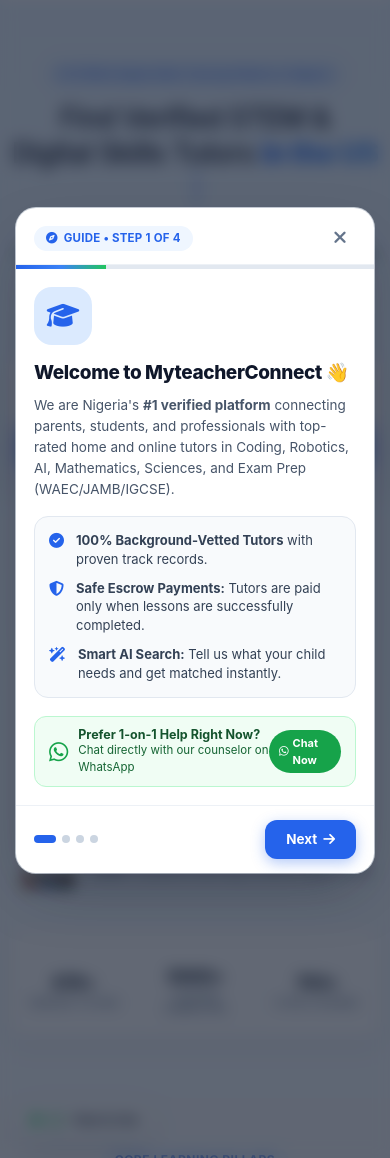
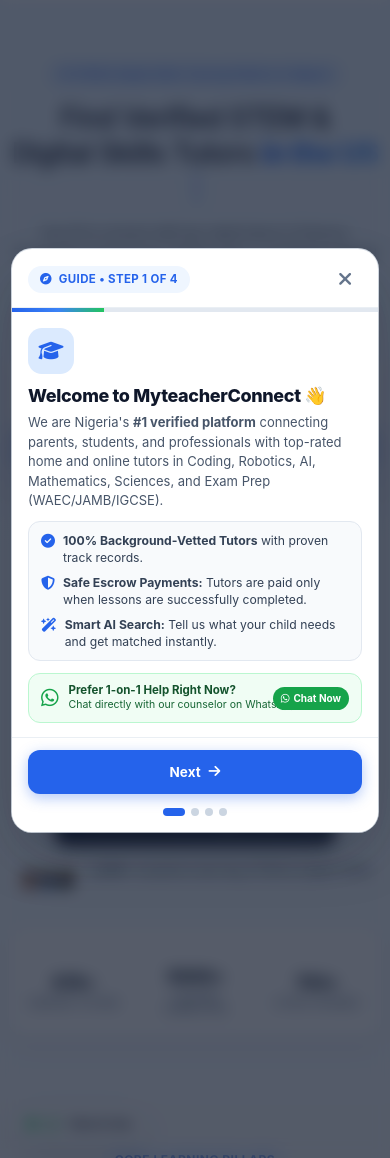
Before and after one commit to Myteacher-Institute/TutorMatch-AI, a Django app: page / in a window 390 px wide. Shown: the part 77-1235 px from the top of the page. Run offline with Django 5.2, Linux system fonts and the light colour scheme; a user stored in the database is signed in; data comes from the database, SQL or seed files in the repository; data that the repository does not hold is empty; some libraries are stand-ins or nearby versions.

Commit message:
Fix back button styling and optimize mobile modal layout

```diff
--- a/templates/components/onboarding_guide_modal.html
+++ b/templates/components/onboarding_guide_modal.html
@@ -9,7 +9,7 @@
   .mtc-tour-overlay {
     position: fixed;
     inset: 0;
-    background: rgba(15, 23, 42, 0.65);
+    background: rgba(15, 23, 42, 0.7);
     backdrop-filter: blur(8px);
     -webkit-backdrop-filter: blur(8px);
     z-index: 99995;
@@ -32,15 +32,15 @@
     position: relative;
     background: #ffffff;
     width: 100%;
-    max-width: 520px;
+    max-width: 500px;
     border-radius: 24px;
-    box-shadow: 0 25px 60px -15px rgba(15, 23, 42, 0.35), 0 0 0 1px rgba(226, 232, 240, 0.8);
+    box-shadow: 0 25px 60px -15px rgba(15, 23, 42, 0.35), 0 0 0 1px rgba(226, 232, 240, 0.9);
     overflow: hidden;
-    transform: scale(0.94) translateY(12px);
+    transform: scale(0.95) translateY(12px);
     transition: transform 0.35s cubic-bezier(0.16, 1, 0.3, 1);
     display: flex;
     flex-direction: column;
-    max-height: 90vh;
+    max-height: 88vh;
   }
 
   .mtc-tour-overlay.is-active .mtc-tour-card {
@@ -55,11 +55,12 @@
 
   /* Header Bar */
   .mtc-tour-header {
-    padding: 18px 24px 12px;
+    padding: 18px 22px 14px;
     display: flex;
     align-items: center;
     justify-content: space-between;
-    border-bottom: 1px solid rgba(226, 232, 240, 0.6);
+    border-bottom: 1px solid rgba(226, 232, 240, 0.7);
+    flex-shrink: 0;
   }
 
   html.dark .mtc-tour-header {
@@ -69,14 +70,14 @@
   .mtc-tour-badge-pill {
     display: inline-flex;
     align-items: center;
-    gap: 6px;
+    gap: 7px;
     background: #eff6ff;
     color: #2563eb;
     font-size: 11.5px;
     font-weight: 700;
-    padding: 4px 12px;
+    padding: 5px 12px;
     border-radius: 9999px;
-    letter-spacing: 0.02em;
+    letter-spacing: 0.03em;
     text-transform: uppercase;
   }
 
@@ -89,13 +90,13 @@
     background: transparent;
     border: none;
     color: #64748b;
-    width: 32px;
-    height: 32px;
+    width: 34px;
+    height: 34px;
     border-radius: 50%;
     display: inline-flex;
     align-items: center;
     justify-content: center;
-    font-size: 18px;
+    font-size: 19px;
     cursor: pointer;
     transition: all 0.2s ease;
   }
@@ -117,6 +118,7 @@
     width: 100%;
     position: relative;
     overflow: hidden;
+    flex-shrink: 0;
   }
 
   html.dark .mtc-tour-progress-track {
@@ -132,9 +134,10 @@
 
   /* Slide Body */
   .mtc-tour-body {
-    padding: 24px;
+    padding: 22px 24px;
     overflow-y: auto;
     flex: 1;
+    -webkit-overflow-scrolling: touch;
   }
 
   .mtc-tour-step {
@@ -159,14 +162,14 @@
 
   /* Step Visuals */
   .mtc-step-icon-wrap {
-    width: 58px;
-    height: 58px;
-    border-radius: 18px;
+    width: 54px;
+    height: 54px;
+    border-radius: 16px;
     display: flex;
     align-items: center;
     justify-content: center;
-    font-size: 26px;
-    margin-bottom: 16px;
+    font-size: 24px;
+    margin-bottom: 14px;
   }
 
   .mtc-step-icon-welcome {
@@ -190,11 +193,11 @@
   }
 
   .mtc-tour-step h3 {
-    font-size: 21px;
+    font-size: 20px;
     font-weight: 800;
     color: #0f172a;
-    line-height: 1.25;
-    margin: 0 0 10px;
+    line-height: 1.3;
+    margin: 0 0 8px;
     letter-spacing: -0.02em;
   }
 
@@ -203,23 +206,23 @@
   }
 
   .mtc-tour-step p {
-    font-size: 14.5px;
+    font-size: 14px;
     line-height: 1.55;
     color: #475569;
-    margin: 0 0 16px;
+    margin: 0 0 14px;
   }
 
   html.dark .mtc-tour-step p {
     color: #94a3b8;
   }
 
-  /* Interactive Feature Mockups inside Tour */
+  /* Highlight Feature Boxes */
   .mtc-feature-highlight-box {
     background: #f8fafc;
     border: 1px solid #e2e8f0;
     border-radius: 14px;
-    padding: 14px;
-    margin: 14px 0 18px;
+    padding: 12px 14px;
+    margin: 12px 0 16px;
   }
 
   html.dark .mtc-feature-highlight-box {
@@ -230,8 +233,8 @@
   .mtc-highlight-item {
     display: flex;
     align-items: flex-start;
-    gap: 12px;
-    margin-bottom: 10px;
+    gap: 10px;
+    margin-bottom: 9px;
   }
 
   .mtc-highlight-item:last-child {
@@ -239,14 +242,14 @@
   }
 
   .mtc-highlight-icon {
-    font-size: 15px;
+    font-size: 14px;
     color: #2563eb;
     margin-top: 2px;
     flex-shrink: 0;
   }
 
   .mtc-highlight-text {
-    font-size: 13px;
+    font-size: 12.8px;
     line-height: 1.45;
     color: #334155;
   }
@@ -260,6 +263,7 @@
     display: flex;
     align-items: center;
     justify-content: space-between;
+    gap: 10px;
     background: #f0fdf4;
     border: 1px solid #bbf7d0;
     border-radius: 12px;
@@ -284,19 +288,21 @@
     display: flex;
     align-items: center;
     gap: 10px;
+    min-width: 0;
   }
 
   .mtc-step-wa-banner-left i {
-    font-size: 22px;
+    font-size: 20px;
     color: #16a34a;
+    flex-shrink: 0;
   }
 
   .mtc-step-wa-title {
-    font-size: 12.5px;
+    font-size: 12px;
     font-weight: 700;
     color: #14532d;
     display: block;
-    line-height: 1.2;
+    line-height: 1.25;
   }
 
   html.dark .mtc-step-wa-title {
@@ -304,9 +310,12 @@
   }
 
   .mtc-step-wa-sub {
-    font-size: 11.5px;
+    font-size: 11px;
     color: #166534;
     display: block;
+    white-space: nowrap;
+    overflow: hidden;
+    text-overflow: ellipsis;
   }
 
   html.dark .mtc-step-wa-sub {
@@ -323,24 +332,27 @@
     display: inline-flex;
     align-items: center;
     gap: 4px;
+    white-space: nowrap;
+    flex-shrink: 0;
   }
 
   /* Final Step Big WhatsApp Hero CTA */
   .mtc-wa-hero-cta {
     background: linear-gradient(135deg, #16a34a 0%, #15803d 100%);
     color: #ffffff !important;
-    border-radius: 16px;
-    padding: 16px 20px;
+    border-radius: 14px;
+    padding: 15px 18px;
     display: flex;
     align-items: center;
     justify-content: center;
     gap: 10px;
-    font-size: 15.5px;
+    font-size: 14.5px;
     font-weight: 700;
     text-decoration: none;
     box-shadow: 0 10px 25px -5px rgba(22, 163, 74, 0.4);
     transition: all 0.25s ease;
     margin: 16px 0 10px;
+    text-align: center;
   }
 
   .mtc-wa-hero-cta:hover {
@@ -351,14 +363,13 @@
 
   /* Navigation Footer */
   .mtc-tour-footer {
-    padding: 16px 24px 20px;
+    padding: 16px 22px 18px;
     display: flex;
     align-items: center;
     justify-content: space-between;
-    border-top: 1px solid rgba(226, 232, 240, 0.6);
+    border-top: 1px solid rgba(226, 232, 240, 0.7);
     background: #ffffff;
-    border-bottom-left-radius: 24px;
-    border-bottom-right-radius: 24px;
+    flex-shrink: 0;
   }
 
   html.dark .mtc-tour-footer {
@@ -396,50 +407,64 @@
   .mtc-tour-actions {
     display: flex;
     align-items: center;
-    gap: 8px;
+    gap: 10px;
   }
 
+  /* PRO BACK BUTTON FIX: Clean, solid, well-spaced, flex-aligned */
   .mtc-tour-btn-ghost {
-    background: transparent;
-    border: 1px solid #e2e8f0;
-    color: #64748b;
+    background: #f1f5f9;
+    border: 1px solid #cbd5e1;
+    color: #334155;
     font-size: 13.5px;
-    font-weight: 600;
-    padding: 8px 16px;
+    font-weight: 700;
+    padding: 9px 18px;
     border-radius: 12px;
     cursor: pointer;
+    display: inline-flex;
+    align-items: center;
+    justify-content: center;
+    gap: 8px;
     transition: all 0.2s ease;
+    text-decoration: none;
+    user-select: none;
   }
 
   .mtc-tour-btn-ghost:hover {
-    background: #f1f5f9;
+    background: #e2e8f0;
+    border-color: #94a3b8;
     color: #0f172a;
+    transform: translateY(-1px);
   }
 
   html.dark .mtc-tour-btn-ghost {
-    border-color: rgba(255, 255, 255, 0.12);
-    color: #94a3b8;
+    background: rgba(255, 255, 255, 0.08);
+    border-color: rgba(255, 255, 255, 0.16);
+    color: #e2e8f0;
   }
 
   html.dark .mtc-tour-btn-ghost:hover {
-    background: rgba(255, 255, 255, 0.08);
-    color: #f8fafc;
+    background: rgba(255, 255, 255, 0.14);
+    color: #ffffff;
   }
 
+  /* Next / Primary Button */
   .mtc-tour-btn-primary {
     background: #2563eb;
     border: 1px solid transparent;
     color: #ffffff;
     font-size: 13.5px;
     font-weight: 700;
-    padding: 8px 20px;
+    padding: 9px 20px;
     border-radius: 12px;
     cursor: pointer;
     display: inline-flex;
     align-items: center;
-    gap: 6px;
+    justify-content: center;
+    gap: 8px;
     box-shadow: 0 4px 14px rgba(37, 99, 235, 0.35);
     transition: all 0.2s ease;
+    text-decoration: none;
+    user-select: none;
   }
 
   .mtc-tour-btn-primary:hover {
@@ -449,7 +474,7 @@
     color: #ffffff;
   }
 
-  /* Floating Help Trigger Badge (always available on page) */
+  /* Floating Help Trigger Badge */
   .mtc-floating-help-trigger {
     position: fixed;
     bottom: 24px;
@@ -507,38 +532,122 @@
     100% { transform: scale(1); opacity: 0; }
   }
 
-  /* Mobile responsiveness */
-  @media (max-width: 600px) {
+  /* ==========================================================================
+     PRO MOBILE FIT OPTIMIZATIONS (< 540px)
+     Thumb-friendly actions, responsive padding, zero cut-off, clean stacks
+     ========================================================================== */
+  @media (max-width: 540px) {
+    .mtc-tour-overlay {
+      padding: 12px;
+      align-items: center;
+    }
+
     .mtc-tour-card {
+      width: 100%;
       border-radius: 20px;
-      max-height: 94vh;
+      max-height: 90vh;
     }
 
     .mtc-tour-header {
-      padding: 14px 18px 10px;
+      padding: 14px 16px 10px;
     }
 
     .mtc-tour-body {
-      padding: 18px;
+      padding: 16px 16px 14px;
+    }
+
+    .mtc-step-icon-wrap {
+      width: 46px;
+      height: 46px;
+      border-radius: 14px;
+      font-size: 20px;
+      margin-bottom: 10px;
     }
 
     .mtc-tour-step h3 {
-      font-size: 19px;
+      font-size: 18px;
+      margin-bottom: 6px;
     }
 
     .mtc-tour-step p {
-      font-size: 13.5px;
+      font-size: 13px;
+      line-height: 1.5;
+      margin-bottom: 10px;
     }
 
+    .mtc-feature-highlight-box {
+      padding: 10px 12px;
+      margin: 10px 0 12px;
+      border-radius: 12px;
+    }
+
+    .mtc-highlight-item {
+      gap: 8px;
+      margin-bottom: 8px;
+    }
+
+    .mtc-highlight-text {
+      font-size: 12.2px;
+      line-height: 1.4;
+    }
+
+    .mtc-step-wa-banner {
+      padding: 9px 12px;
+      margin-top: 10px;
+    }
+
+    .mtc-step-wa-title {
+      font-size: 11.5px;
+    }
+
+    .mtc-step-wa-sub {
+      font-size: 10.5px;
+    }
+
+    .mtc-step-wa-pill {
+      font-size: 10px;
+      padding: 4px 8px;
+    }
+
+    .mtc-wa-hero-cta {
+      padding: 13px 14px;
+      font-size: 13.5px;
+      border-radius: 12px;
+    }
+
+    /* Mobile Footer: Buttons stretch full width for comfortable tapping */
     .mtc-tour-footer {
-      padding: 14px 18px;
+      flex-direction: column-reverse;
+      gap: 12px;
+      padding: 12px 16px 16px;
+    }
+
+    .mtc-tour-dots {
+      justify-content: center;
+      width: 100%;
+      margin-top: 2px;
+    }
+
+    .mtc-tour-actions {
+      width: 100%;
+      display: flex;
+      gap: 10px;
+    }
+
+    .mtc-tour-btn-ghost,
+    .mtc-tour-btn-primary {
+      flex: 1;
+      justify-content: center;
+      padding: 11px 14px;
+      font-size: 13.5px;
+      border-radius: 12px;
     }
 
     .mtc-floating-help-trigger {
-      bottom: 20px;
-      left: 16px;
-      padding: 8px 14px;
-      font-size: 12px;
+      bottom: 16px;
+      left: 14px;
+      padding: 8px 12px;
+      font-size: 11.5px;
     }
 
     .mtc-floating-help-label-long {
@@ -730,10 +839,12 @@
       <!-- Action Buttons -->
       <div class="mtc-tour-actions">
         <button type="button" class="mtc-tour-btn-ghost" id="mtcTourPrevBtn" style="display: none;">
-          <i class="fa-solid fa-arrow-left"></i> Back
+          <i class="fa-solid fa-arrow-left"></i>
+          <span>Back</span>
         </button>
         <button type="button" class="mtc-tour-btn-primary" id="mtcTourNextBtn">
-          <span>Next</span> <i class="fa-solid fa-arrow-right"></i>
+          <span>Next</span>
+          <i class="fa-solid fa-arrow-right"></i>
         </button>
       </div>
     </div>
@@ -887,8 +998,7 @@
     });
   }
 
-  // Auto-trigger on initial visit
-  // Trigger after 1.2s delay for a smooth visitor experience
+  // Auto-trigger on initial visit (after 1.2s delay)
   setTimeout(function() {
     try {
       const hasSeen = localStorage.getItem(STORAGE_KEY);
```
